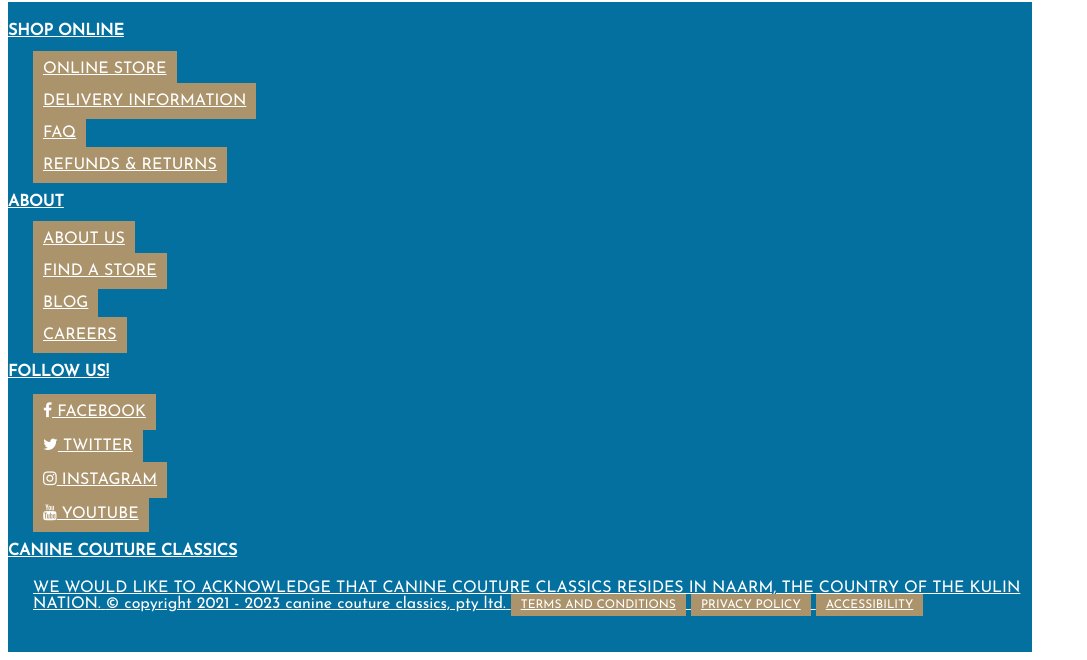
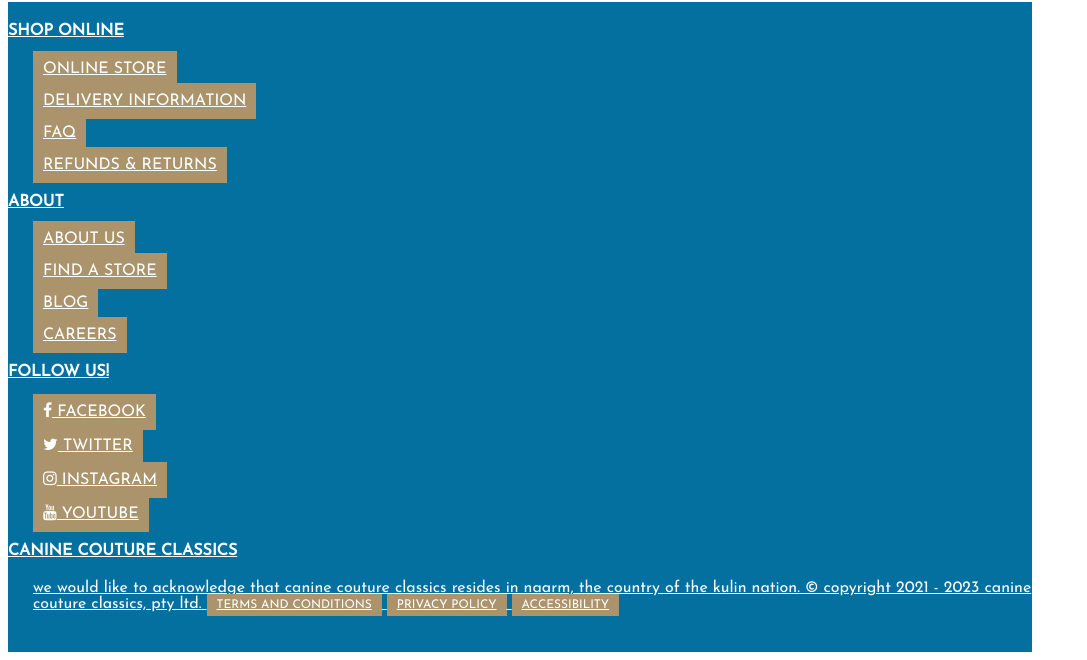
Before and after one commit to PepeDaCoffinFrog/Canine-Couture-Classics, a plain HTML site: page index.html in a window 1280 px wide. Shown: the part 1970-2630 px from the top of the page, without its empty margins (0-1087 px from the left). Drawn offline with Linux system fonts and the light colour scheme.

Commit message:
Update main.css

```diff
--- a/main.css
+++ b/main.css
@@ -139,7 +139,7 @@ h3 {
   color: white;
 }
 
-.acknowledge, .copyright {
+.acknowledgement, .copyright {
   text-transform: lowercase;
   text-decoration: none;
 }
```
